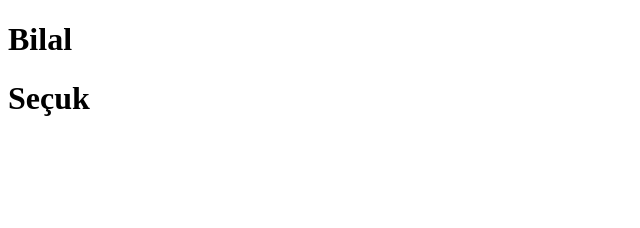
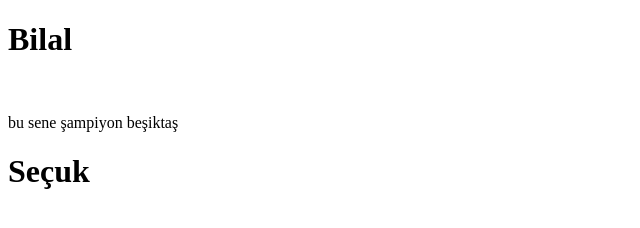
Before and after one commit to bilal5533/deneme, a plain HTML site: page index.html in a window 1280 px wide. Shown: the whole page, without its empty margins (0-640 px from the left). Drawn offline with Linux system fonts and the light colour scheme.

Commit message:
paragarf eklendi

```diff
--- a/index.html
+++ b/index.html
@@ -8,7 +8,8 @@
 </head>
 <body>
     <h1>Bilal</h1>
-
+        <br>
+        <p>bu sene şampiyon beşiktaş</p>
     <h1>Seçuk</h1>
 </body>
 </html>
```
